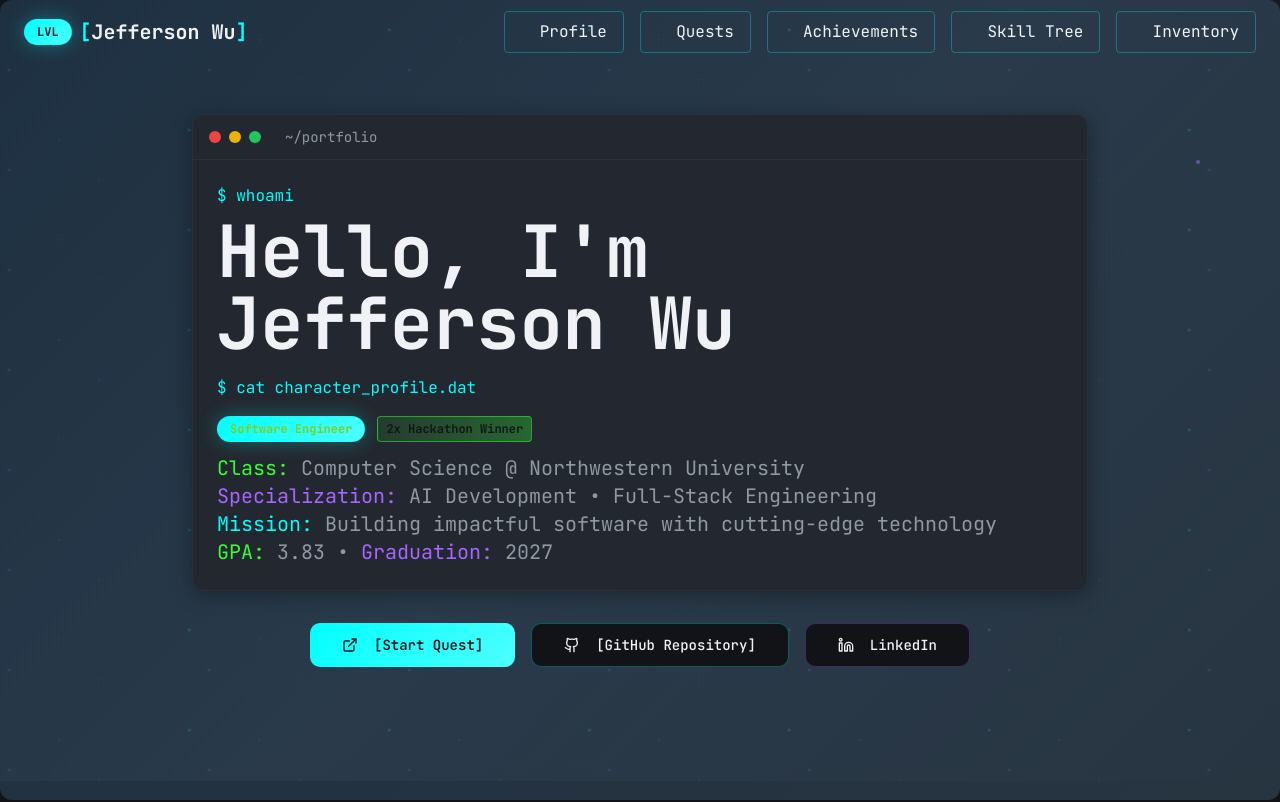
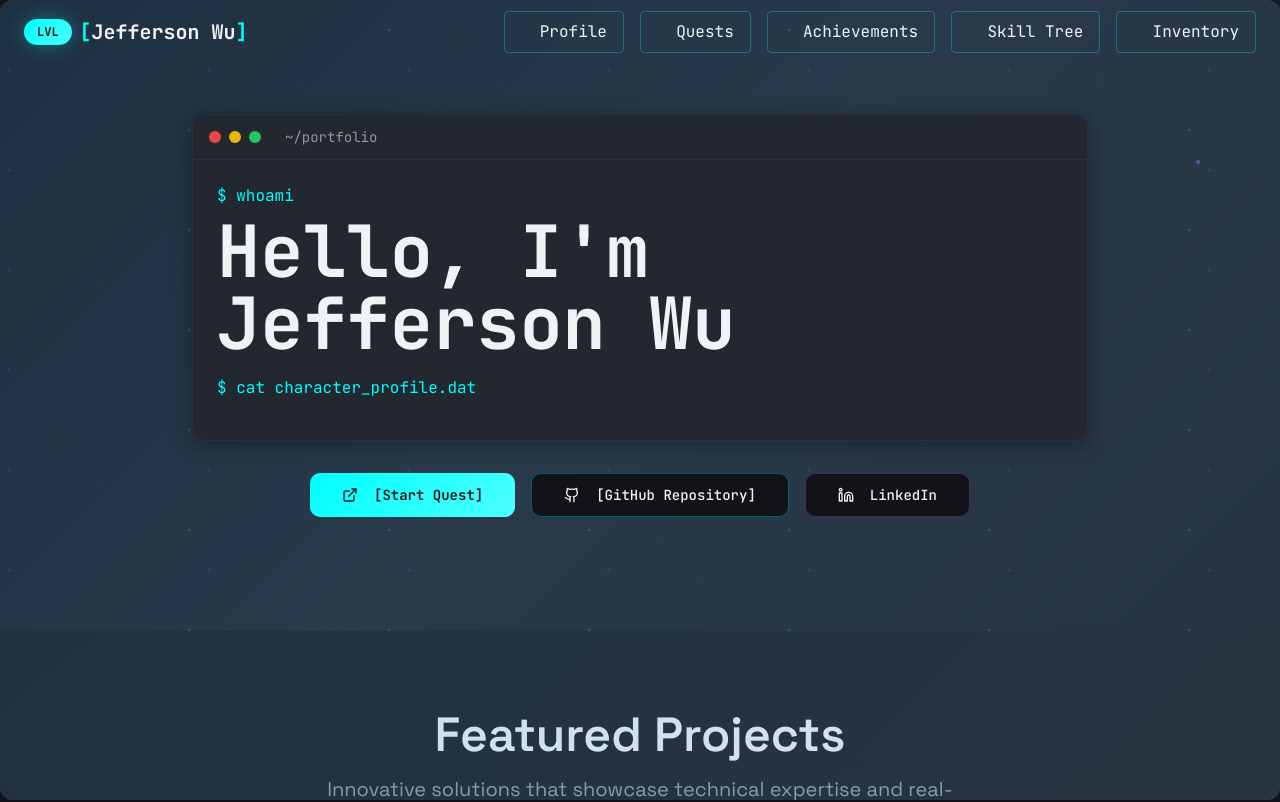
Before and after one commit to JeffersonWu25/jefferson-wu-portfolio, a React (Vite) app: page / in a window 1280 px wide. Shown: the top 802 px of the page. Built offline with nearby package versions, Linux system fonts and the light colour scheme.

Commit message:
Visual edit in Lovable
Edited UI in Lovable

```diff
--- a/src/components/Hero.tsx
+++ b/src/components/Hero.tsx
@@ -43,20 +43,8 @@ const Hero = () => {
               {isTypingDone && <div className="space-y-4 animate-fade-in">
                    <div className="font-mono text-primary">$ cat character_profile.dat</div>
                    <div className="space-y-2">
-                     <div className="flex items-center gap-3 mb-3">
-                       <div className="level-badge">
-                         <span className="text-lime-500">Software Engineer</span>
-                       </div>
-                       <div className="achievement-badge">
-                         <span>2x Hackathon Winner</span>
-                       </div>
-                     </div>
-                     <p className="text-lg md:text-xl text-muted-foreground font-mono leading-relaxed">
-                       <span className="text-accent">Class:</span> Computer Science @ Northwestern University<br />
-                       <span className="text-secondary">Specialization:</span> AI Development • Full-Stack Engineering<br />
-                       <span className="text-primary">Mission:</span> Building impactful software with cutting-edge technology<br />
-                       <span className="text-accent">GPA:</span> 3.83 • <span className="text-secondary">Graduation:</span> 2027
-                     </p>
+
+
                    </div>
                  </div>}
             </div>
```
